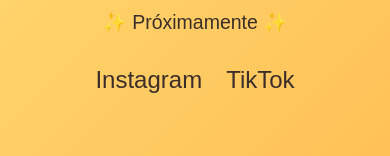
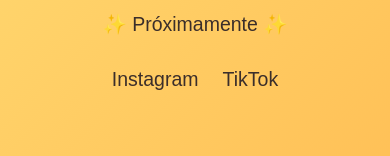
Before and after one commit to Limon-Melocoton/LimonMelocoton-Website, a plain HTML site: page index.html in a window 390 px wide. Shown: the part 407-563 px from the top of the page. Drawn offline with Linux system fonts and the light colour scheme.

Commit message:
adding socials

```diff
--- a/styles.css
+++ b/styles.css
@@ -41,7 +41,7 @@
 .socials a {
   text-decoration: none;
   color: #3B2E2A;
-  font-size: clamp(1.5rem, 5vw, 2rem);
+  font-size: clamp(1.0rem, 5vw, 2rem);
   transition: transform 0.2s, color 0.2s;
 }
 
```
